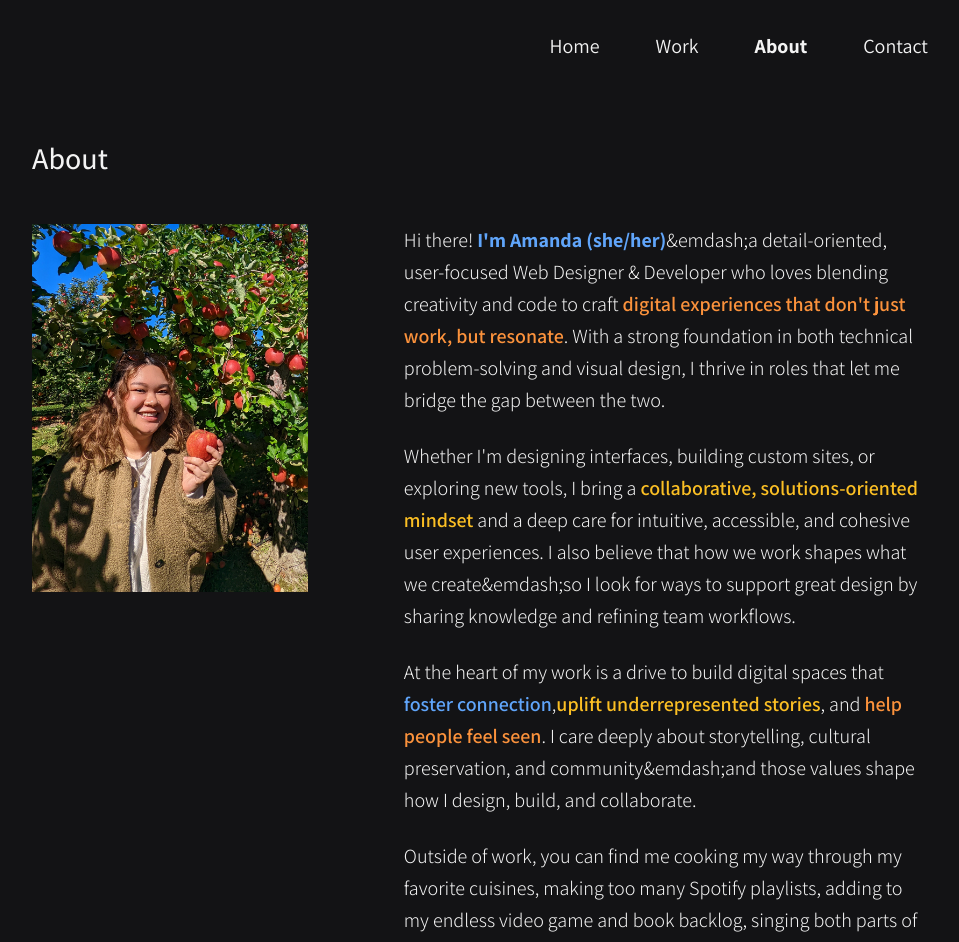
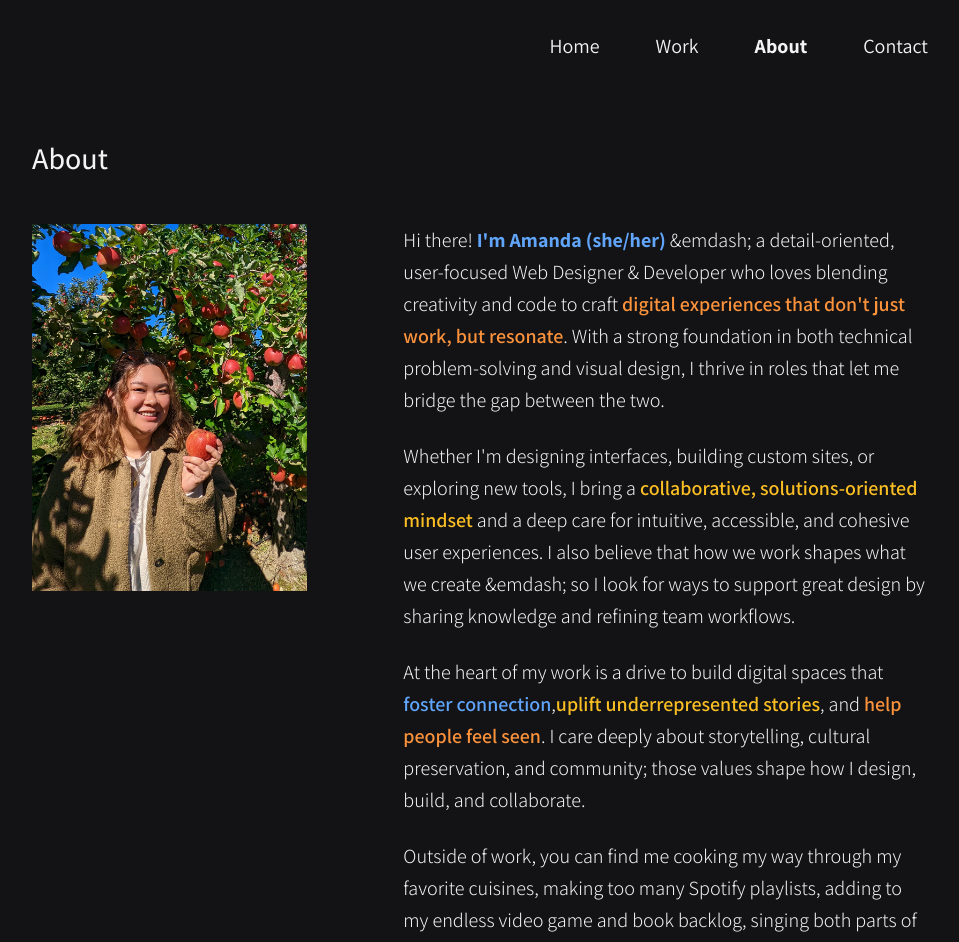
Before and after one commit to aescaba/portfolio, a Next.js app: page /about in a window 1280 px wide. Shown: the top 942 px of the page, without its empty margins (160-1119 px from the left). Built offline with nearby package versions, Linux system fonts and the light colour scheme.

Commit message:
add spaces to bio

```diff
--- a/pages/about.js
+++ b/pages/about.js
@@ -17,16 +17,16 @@ export default function About() {
         {/* second column - bio */}
         <div class="space-y-6 font-light text-xl leading-8">
           <p>
-          Hi there! <span class="font-bold text-blue-400">I&apos;m Amanda (she/her)</span>&emdash;a detail-oriented, user-focused Web Designer &amp; Developer who loves blending creativity and code
+          Hi there! <span class="font-bold text-blue-400">I&apos;m Amanda (she/her)</span> &emdash; a detail-oriented, user-focused Web Designer &amp; Developer who loves blending creativity and code
           to craft <span class="font-semibold text-orange-400">digital experiences that don&apos;t just work, but resonate</span>. With a strong foundation in both technical problem-solving and visual design, I thrive in roles that let me bridge
           the gap between the two.</p>
 
           <p>Whether I&apos;m designing interfaces, building custom sites, or exploring new tools, I bring a <span class="font-semibold text-amber-400">collaborative, solutions-oriented mindset</span> and a deep care for intuitive, accessible,
-            and cohesive user experiences. I also believe that how we work shapes what we create&emdash;so I look for ways to support great design by sharing knowledge and refining team workflows.</p>
+            and cohesive user experiences. I also believe that how we work shapes what we create &emdash; so I look for ways to support great design by sharing knowledge and refining team workflows.</p>
 
           <p>At the heart of my work is a drive to build digital spaces that <span class="font-semibold text-blue-400">foster connection</span>,
            <span class="font-semibold text-amber-400">uplift underrepresented stories</span>, and <span class="font-semibold text-orange-400">help people feel seen</span>. I care deeply about storytelling,
-           cultural preservation, and community&emdash;and those values shape how I design, build, and collaborate.</p>
+           cultural preservation, and community; those values shape how I design, build, and collaborate.</p>
 
           <p>Outside of work, you can find me cooking my way through my favorite cuisines, making too many Spotify playlists, adding to my endless video game and book backlog, singing both parts of a duet, tinkering with my mechanical keyboard,
              or getting distracted by cute dogs in public.
```
